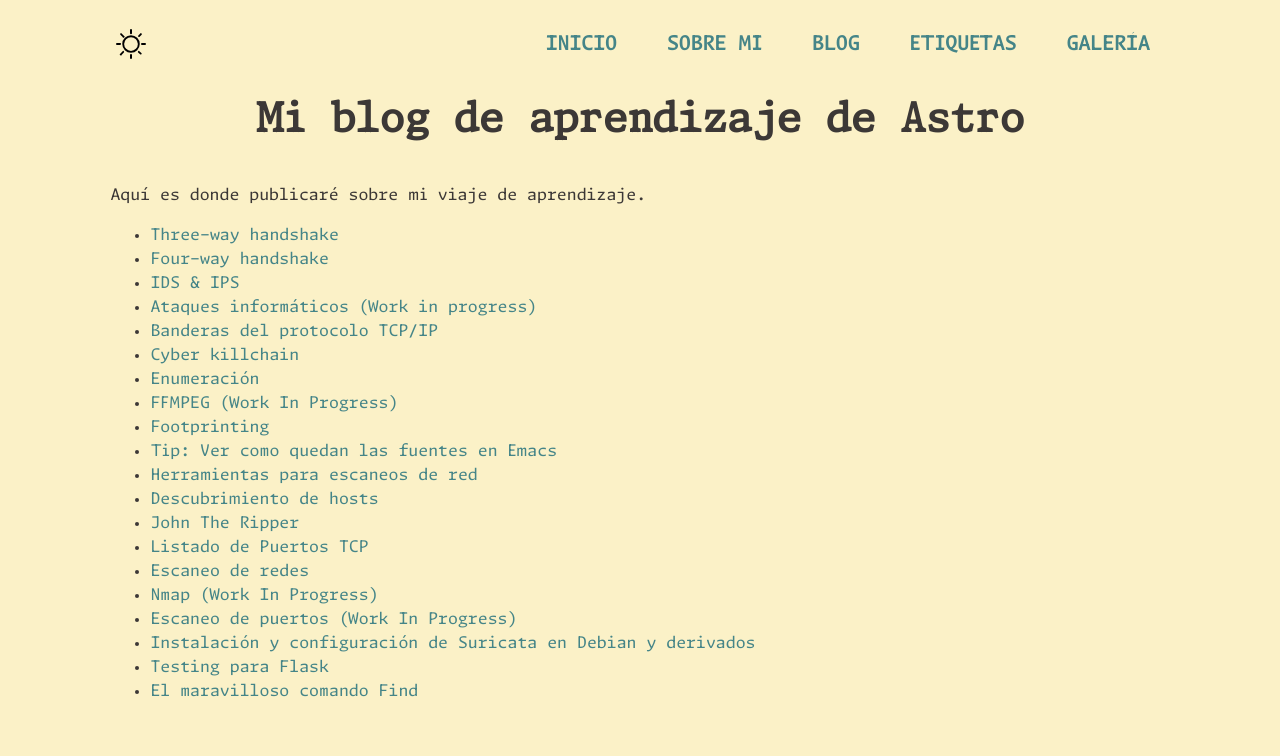
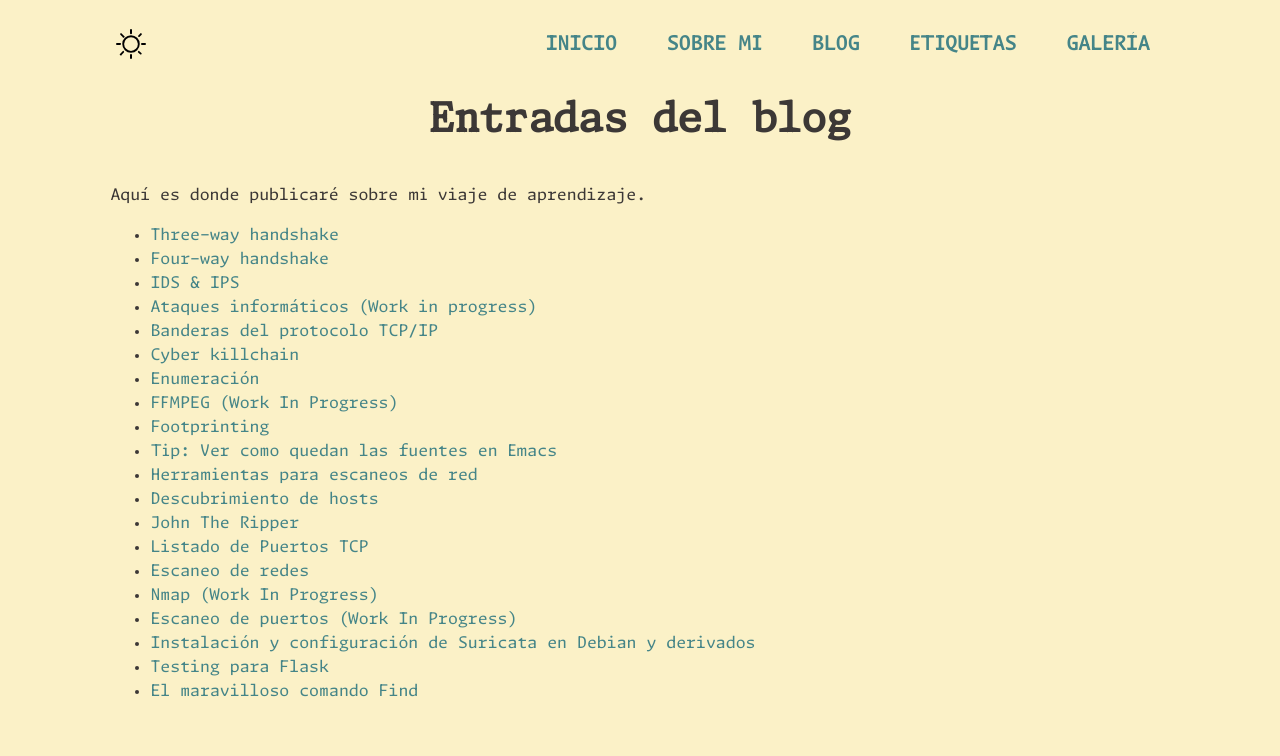
Before and after one commit to nianrici/blog, an Astro site: page /blog in a window 1280 px wide. Shown: the top 756 px of the page. Built offline with nearby package versions, Linux system fonts and the light colour scheme; Astro itself is replaced by a stand-in of ours.

Commit message:
Updates varios

```diff
--- a/src/pages/blog.astro
+++ b/src/pages/blog.astro
@@ -3,7 +3,7 @@ import { getCollection } from "astro:content";
 import BaseLayout from '../layouts/BaseLayout.astro';
 import BlogPost from '../components/BlogPost.astro';
 const allPosts = await getCollection("posts");
-const pageTitle = "Mi blog de aprendizaje de Astro"
+const pageTitle = "Entradas del blog";
 ---
 <BaseLayout pageTitle={pageTitle}>
   <section>
```
